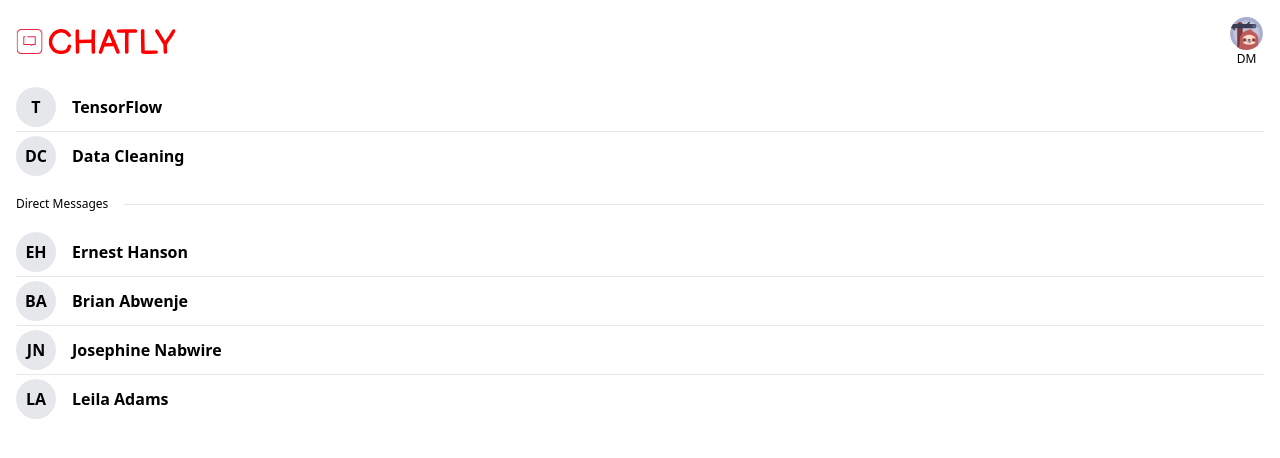
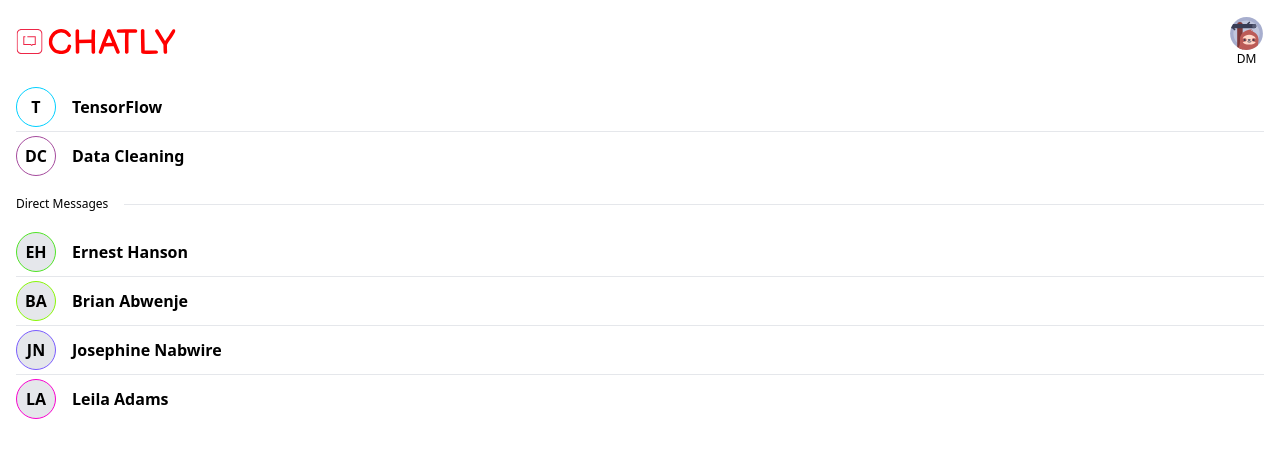
Before and after one commit to Sciederrick/chat, a Nuxt app: page / in a window 1280 px wide. Shown: the top 458 px of the page. Built offline with nearby package versions, Linux system fonts and the light colour scheme.

Commit message:
add decorative borders

```diff
--- a/pages/index.vue
+++ b/pages/index.vue
@@ -1,32 +1,39 @@
 <script setup lang="ts">
 const me = ref({
     avatar: null,
-    name: "Derrick Mbarani"
+    name: "Derrick Mbarani",
+    color: getHexRandomColor()
 });
 const users = ref([
     {
         avatar: null,
-        name: "Ernest Hanson"
+        name: "Ernest Hanson",
+        color: getHexRandomColor()
     },
     {
         avatar: null,
-        name: "Brian Abwenje"
+        name: "Brian Abwenje",
+        color: getHexRandomColor()
     }, {
         avatar: null,
-        name: "Josephine Nabwire"
+        name: "Josephine Nabwire",
+        color: getHexRandomColor()
     }, {
         avatar: null,
-        name: "Leila Adams"
+        name: "Leila Adams",
+        color: getHexRandomColor()
     },
 ]);
 const groups = ref([
     {
         avatar: null,
-        name: "TensorFlow"
+        name: "TensorFlow",
+        color: getHexRandomColor()
     },
     {
         avatar: null,
-        name: "Data Cleaning"
+        name: "Data Cleaning",
+        color: getHexRandomColor()
     }
 ]);
 
@@ -34,6 +41,15 @@ function getInitials(fullName: string): string {
     let initials = "";
     fullName.split(" ").forEach(name => initials += name.charAt(0).toUpperCase());
     return initials
+}
+
+function getHexRandomColor() {
+    const letters = '0123456789ABCDEF';
+    let color = '#';
+    for (let i = 0; i < 6; i++) {
+        color += letters[Math.floor(Math.random() * 16)];
+    }
+    return color;
 }
 </script>
 <template>
@@ -47,10 +63,11 @@ function getInitials(fullName: string): string {
     <main>
         <aside class="px-4">
             <ul class="divide-y">
-                <li v-for="group in groups" class="flex items-center gap-x-4 py-1 font-bold">
+                <li v-for="group in  groups " class="flex items-center gap-x-4 py-1 font-bold">
                     <img class="h-10 w-10" :src="group.avatar" alt="" v-if="group.avatar">
-                    <div class="h-10 w-10 rounded-full flex items-center justify-center bg-gray-200" v-else>{{
-                        getInitials(group.name) }}</div>
+                    <div :style="`border:1.5px solid ${group.color}`"
+                        class="h-10 w-10 rounded-full flex items-center justify-center" v-else>{{
+                            getInitials(group.name) }}</div>
                     <div>{{ group.name }}</div>
                 </li>
             </ul>
@@ -59,10 +76,11 @@ function getInitials(fullName: string): string {
                 <div class="w-full h-[0.5px] bg-gray-200">&nbsp;</div>
             </div>
             <ul class="divide-y">
-                <li v-for="user in users" class="flex items-center gap-x-4 py-1 font-bold">
+                <li v-for=" user  in  users " class="flex items-center gap-x-4 py-1 font-bold">
                     <img class="h-10 w-10" :src="user.avatar" alt="" v-if="user.avatar">
-                    <div class="h-10 w-10 rounded-full flex items-center justify-center bg-gray-200" v-else>{{
-                        getInitials(user.name) }}</div>
+                    <div :style="`border:1.5px solid ${user.color}`"
+                        class="h-10 w-10 rounded-full flex items-center justify-center bg-gray-200" v-else>{{
+                            getInitials(user.name) }}</div>
                     <div>{{ user.name }}</div>
                 </li>
             </ul>
```
